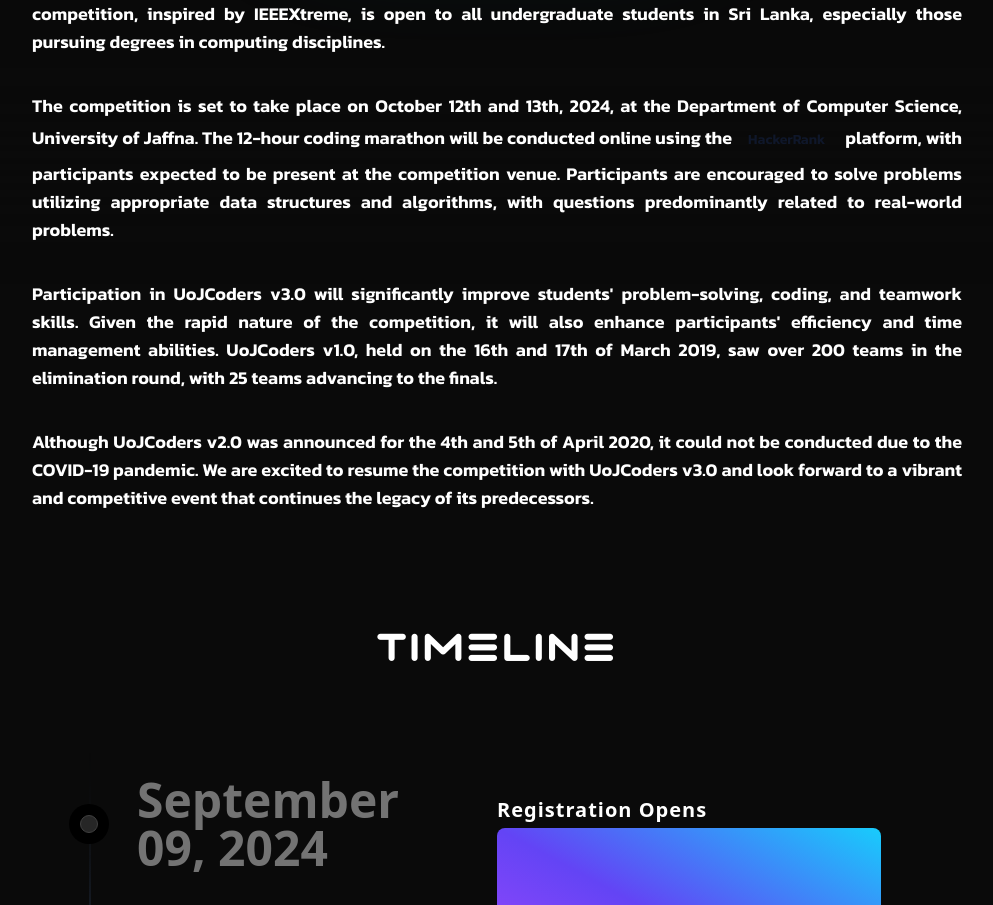
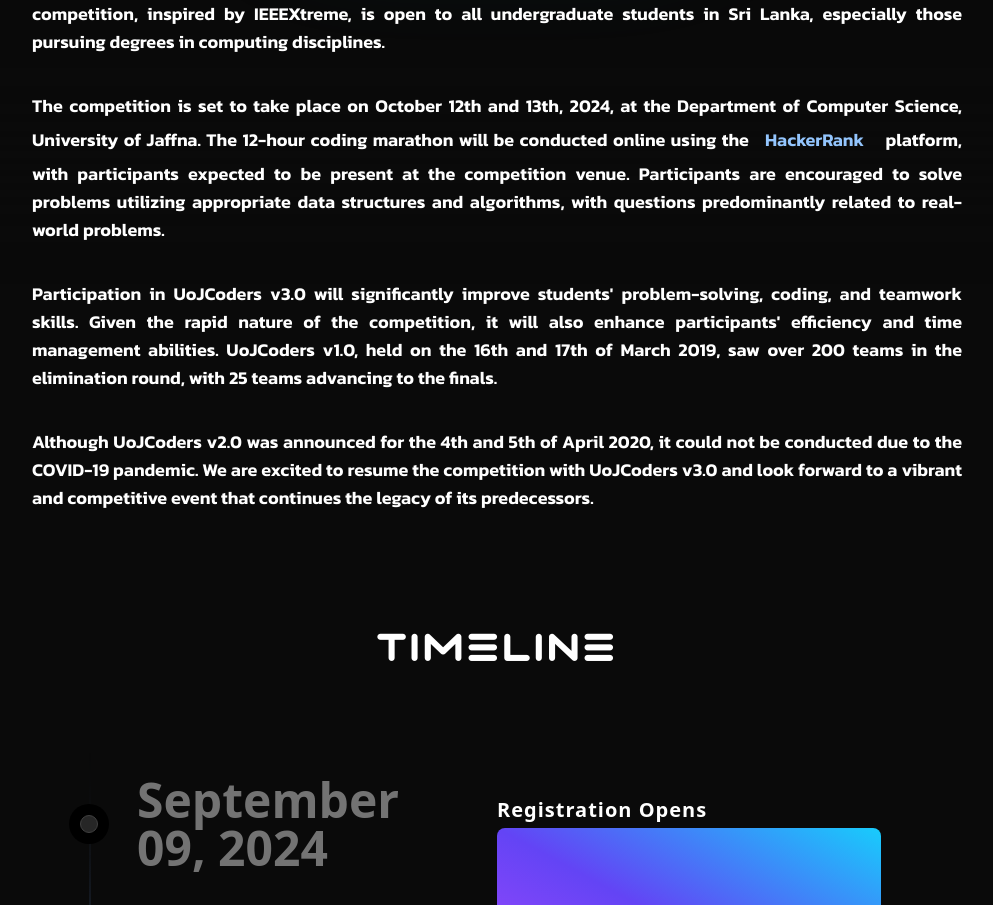
Before and after one commit to RNViththagan/uoj_coders, a Next.js app: page /compsoc/uojcoders/v3/ in a window 1280 px wide. Shown: the part 1320-2225 px from the top of the page, without its empty margins (143-1136 px from the left). Built offline with nearby package versions, Linux system fonts and the light colour scheme.

Commit message:
edit about us section

```diff
--- a/components/about-section.tsx
+++ b/components/about-section.tsx
@@ -51,7 +51,10 @@ export function AboutSection() {
             The competition is set to take place on October 12th and 13th, 2024,
             at the Department of Computer Science, University of Jaffna. The
             12-hour coding marathon will be conducted online using the
-            <Button variant={"link"}>
+            <Button
+              variant={"link"}
+              className="text-blue-300 py-4 text-sm lg:text-lg 2xl:text-xl font-medium"
+              asChild>
               <Link href={"https://www.hackerrank.com"} target="_blank">
                 HackerRank
               </Link>
```
